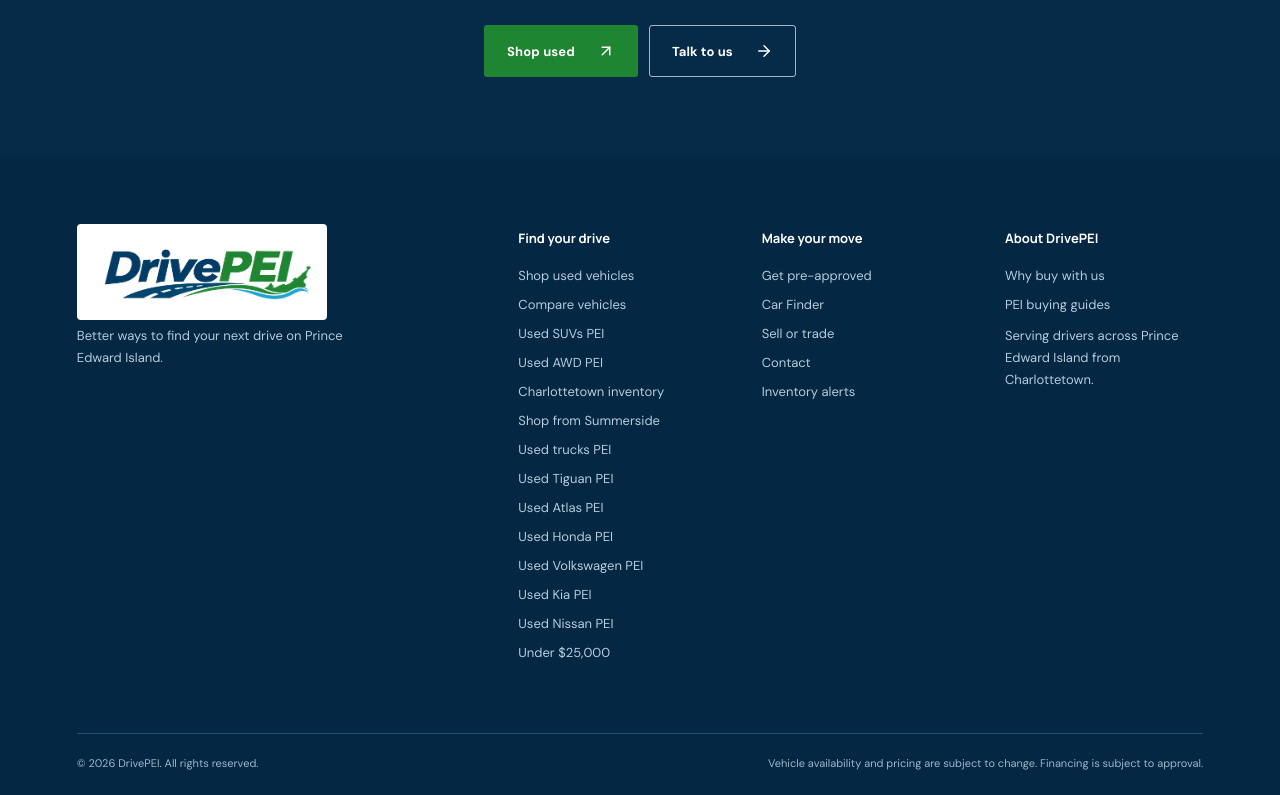
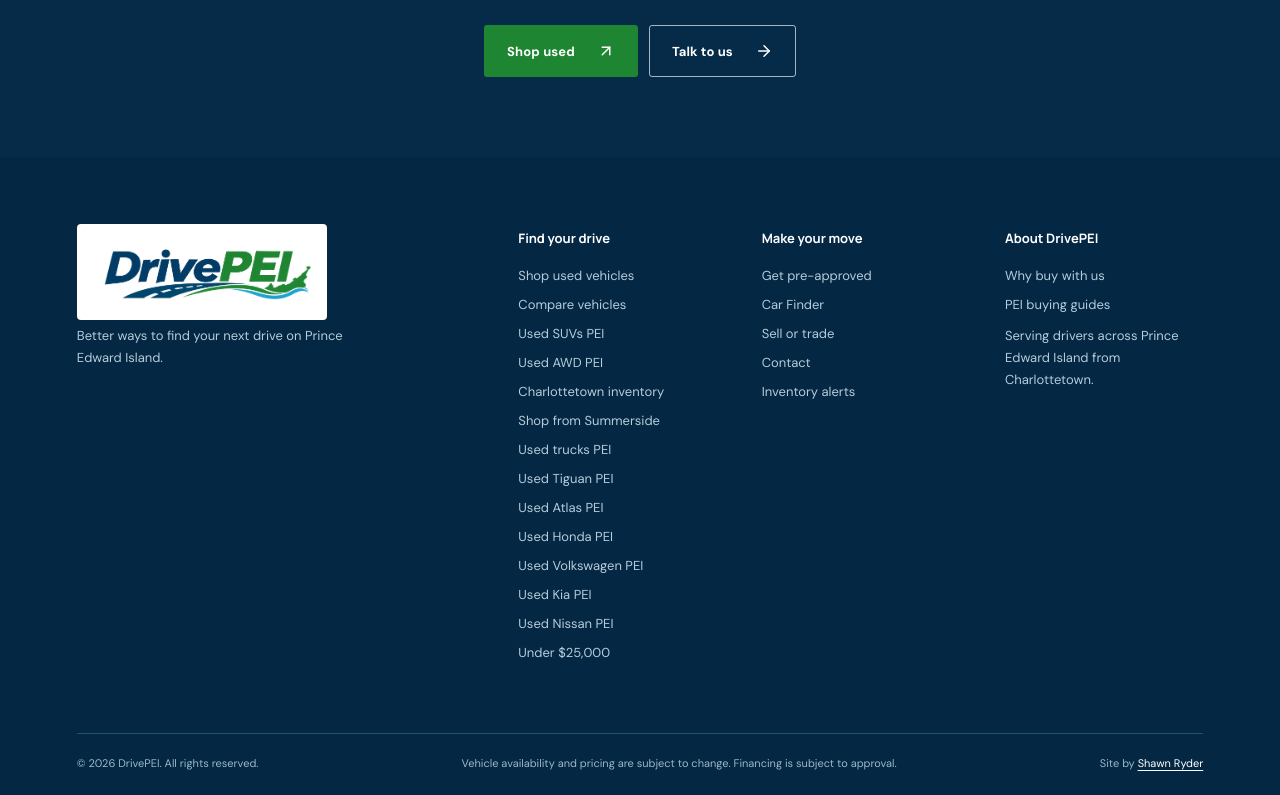
Before and after one commit to shawnryder2021/drivepei, a Next.js app: page / in a window 1280 px wide. Shown: the part 4039-4834 px from the top of the page. Built offline with nearby package versions, Linux system fonts and the light colour scheme; no server answers.

Commit message:
Credit Shawn Ryder in site footer

```diff
--- a/app/globals.css
+++ b/app/globals.css
@@ -858,6 +858,18 @@ h2 em {
   margin-top: 60px;
   color: #9bb8c9;
   font-size: 11px;
+}
+.footer-credit {
+  white-space: nowrap;
+}
+.footer-credit a {
+  color: white;
+  text-decoration: underline;
+  text-underline-offset: 3px;
+}
+.footer-credit a:hover,
+.footer-credit a:focus-visible {
+  color: #8edcf0;
 }
 .page-hero {
   min-height: 390px;
--- a/components/Header.tsx
+++ b/components/Header.tsx
@@ -112,6 +112,7 @@ export function Footer() {
           Vehicle availability and pricing are subject to change. Financing is
           subject to approval.
         </span>
+        <span className="footer-credit">Site by <a href="https://shawnryder.com" target="_blank" rel="noopener noreferrer">Shawn Ryder</a></span>
       </div>
     </footer>
   );
```
